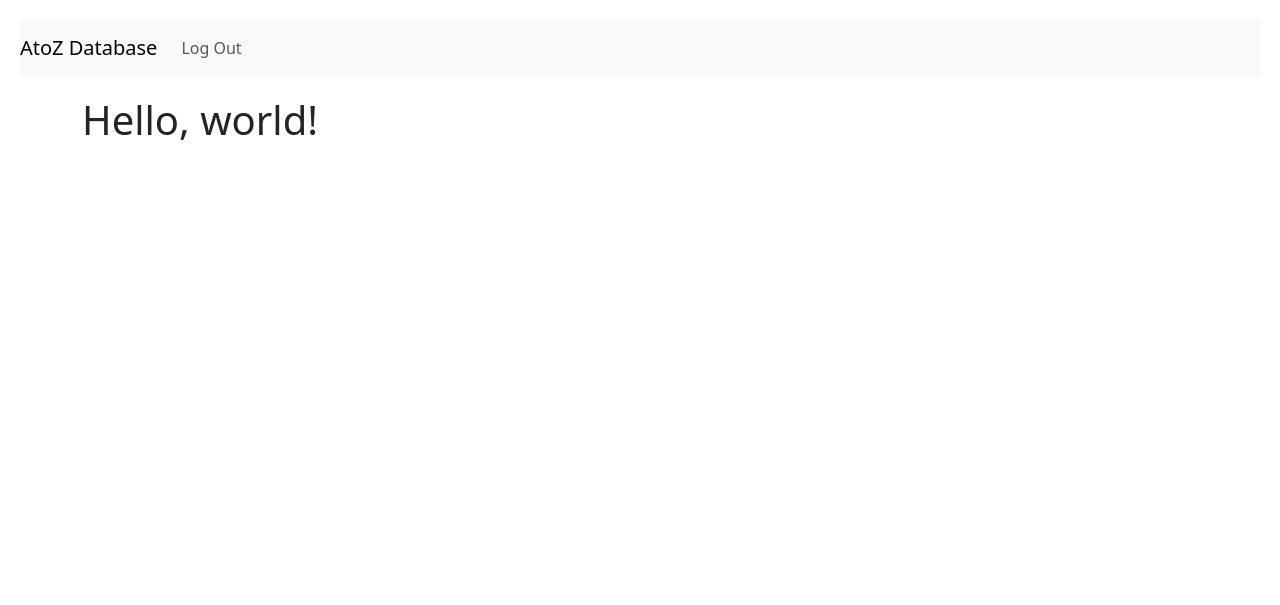
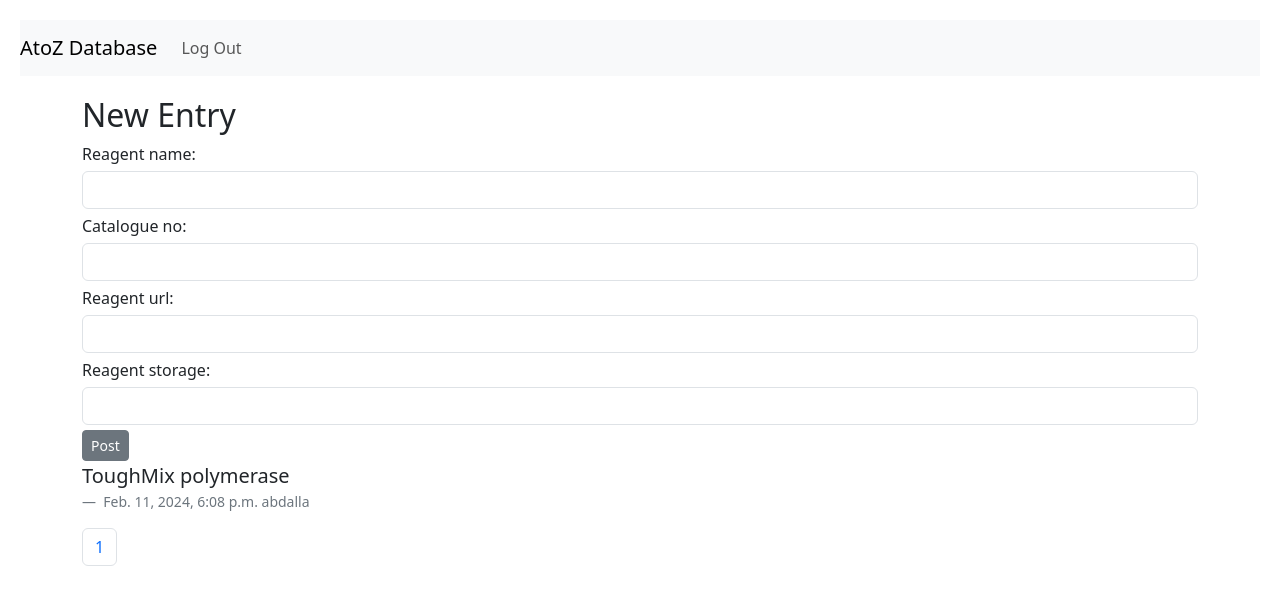
Before and after one commit to abdalla-diaai/A-Z-database, a Django app: page / in a window 1280 px wide. Shown: the top 605 px of the page. Run offline with Django 4.2, Linux system fonts and the light colour scheme; a user stored in the database is signed in; data comes from the database, SQL or seed files in the repository.

Commit message:
added context to index view.

```diff
--- a/AtoZ/reagents/forms.py
+++ b/AtoZ/reagents/forms.py
@@ -16,7 +16,7 @@ class StylishForm(ModelForm):
 class ReagentForm(StylishForm):
     class Meta:
         model = Reagent
-        fields = ["reagent_name", "catalogue_no", "catalogue_url", "reagent_storage"]
+        fields = ["reagent_name", "catalogue_no", "reagent_url", "reagent_storage"]
         widgets = {
             "owner": forms.HiddenInput(),
         }
--- a/AtoZ/reagents/models.py
+++ b/AtoZ/reagents/models.py
@@ -21,19 +21,19 @@ class TimeStampedModel(models.Model):
 
 class Reagent(TimeStampedModel):
     created = TimeStampedModel.created_at
-    reagent_name = models.CharField(max_length=300)
-    catalogue_no = models.CharField(max_length=300)
-    catalogue_url = models.CharField(max_length=300)
+    reagent_name = models.CharField(max_length=300, blank=True, null=True)
+    catalogue_no = models.CharField(max_length=300, blank=True, null=True)
+    reagent_url = models.CharField(max_length=300, blank=True, null=True)
     owner = models.ForeignKey(settings.AUTH_USER_MODEL, on_delete=models.CASCADE, null=True)
-    reagent_storage = models.CharField(max_length=10)
+    reagent_storage = models.CharField(max_length=10, blank=True, null=True)
     def __str__(self) -> str:
-        return f"{self.owner} {self.reagent_name} {self.catalogue_no} {self.reagent_storage}"
+        return f"{self.owner} {self.reagent_name} {self.catalogue_no} {self.reagent_storage} {self.reagent_url}"
 
     def serialize(self):
         return {
             "id": self.id,
             "name": self.reagent_name,
             "catalogue": self.catalogue_no,
-            "url": self.catalogue_url,
+            "url": self.reagent_url,
             "storage": self.reagent_storage
         }
--- a/AtoZ/reagents/templates/reagents/index.html
+++ b/AtoZ/reagents/templates/reagents/index.html
@@ -2,5 +2,58 @@
 {% load static %}
 
 {% block body %}
-<h1>Hello, world!</h1>
+<section id="form-section">
+    <h2>New Entry</h2>
+    <form action="{% url 'add' %}" method="POST">
+        {% csrf_token %}
+        {% for field in form %}
+        <div class="form-labels">{{ field.label }}:</div>
+        <div class="form-group">{{ field }}</div>
+        {% endfor %}
+        <input id="post-button" class="btn btn-secondary btn-sm" type="submit" value="Post" name="save">
+    </form>
+</section>
+
+{% if user.is_authenticated %}
+<div class="comments">
+    {% for reagent in page_obj %}
+    <blockquote class="blockquote post-view" id="post-view-{{ post.id }}">
+        {{ reagent.reagent_name | linebreaks }}
+
+    </blockquote>
+
+    <figcaption class="blockquote-footer">
+        {{ reagent.created }}
+        {{ reagent.owner }}
+
+    </figcaption>
+    {% endfor %}
+</div>
+
+{% if paginator.count > 0 %}
+<nav aria-label="Page navigation example">
+    <ul class="pagination">
+        {% if page_obj.has_previous %}
+        <li class="page-item"><a class="page-link" href="?page={{ page_obj.previous_page_number }}">Previous</a>
+        </li>
+        {% endif %}
+
+        {% for page_number in paginator.page_range %}
+        {% if page.obj.number == page_number %}
+
+        <li class="page-item active"><a class="page-link" href="">{{ page_number }}</a></li>
+        {% else %}
+        <li class="page-item"><a class="page-link" href="?page={{ page_number }}">{{ page_number }}</a></li>
+        {% endif %}
+        {% endfor %}
+        {% if page_obj.has_next %}
+        <li class="page-item"><a class="page-link" href="?page={{ page_obj.next_page_number }}">Next</a></li>
+        {% endif %}
+    </ul>
+</nav>
+{% endif %}
+{% endif %}
+
+
+
 {% endblock %}
--- a/AtoZ/reagents/urls.py
+++ b/AtoZ/reagents/urls.py
@@ -7,4 +7,5 @@ urlpatterns = [
     path("login", views.login_view, name="login"),
     path("logout", views.logout_view, name="logout"),
     path("register", views.register, name="register"),
+    path("add", views.add_reagent, name="add"),
 ]
--- a/AtoZ/reagents/views.py
+++ b/AtoZ/reagents/views.py
@@ -13,9 +13,19 @@ from .forms import *
 
 
 def index(request):
+    reagents = Reagent.objects.order_by("-created_at")
+    paginator = Paginator(reagents, 10)
+    page_number = request.GET.get("page")
+    page_obj = paginator.get_page(page_number)
+
     return render(
         request,
-        "reagents/index.html",
+        "reagents/index.html", {
+        "form": ReagentForm(),
+        "reagents": reagents,
+        "page_obj": page_obj,
+        "paginator": paginator,
+        }
     )
 
 
@@ -70,3 +80,21 @@ def register(request):
         return HttpResponseRedirect(reverse("index"))
     else:
         return render(request, "reagents/register.html")
+
+def add_reagent(request):
+    if request.method == "POST":
+        form = ReagentForm(request.POST)
+        if form.is_valid():
+            reagent = form.save(commit=False)
+            reagent.owner = request.user
+            reagent.save()
+            return HttpResponseRedirect(reverse("index"))
+    else:
+        form = ReagentForm(request.POST)
+    return render(
+        request,
+        "network/index.html",
+        {
+            "form": form,
+        },
+    )
```
Also changed, not shown: AtoZ/db.sqlite3, AtoZ/reagents/migrations/0001_initial.py, AtoZ/reagents/migrations/0002_reagent.py (deleted).
